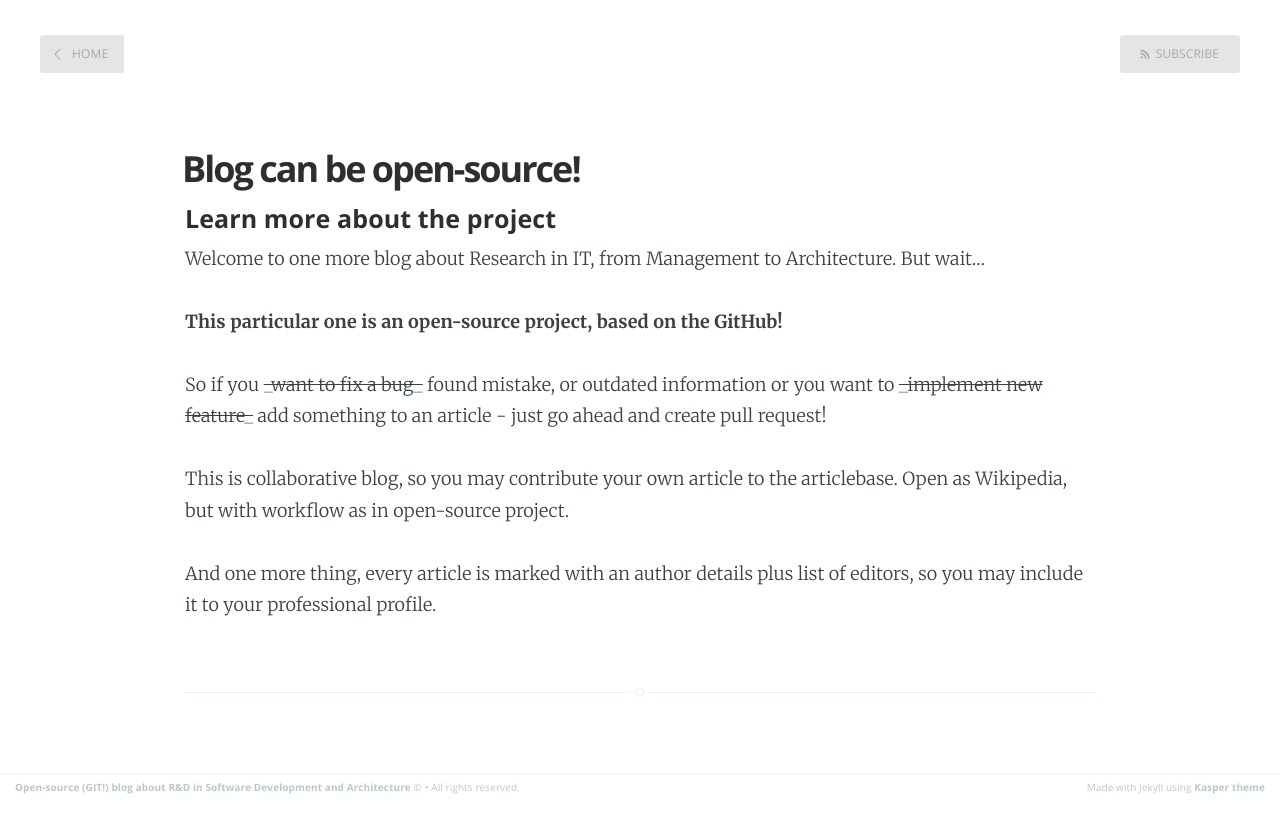
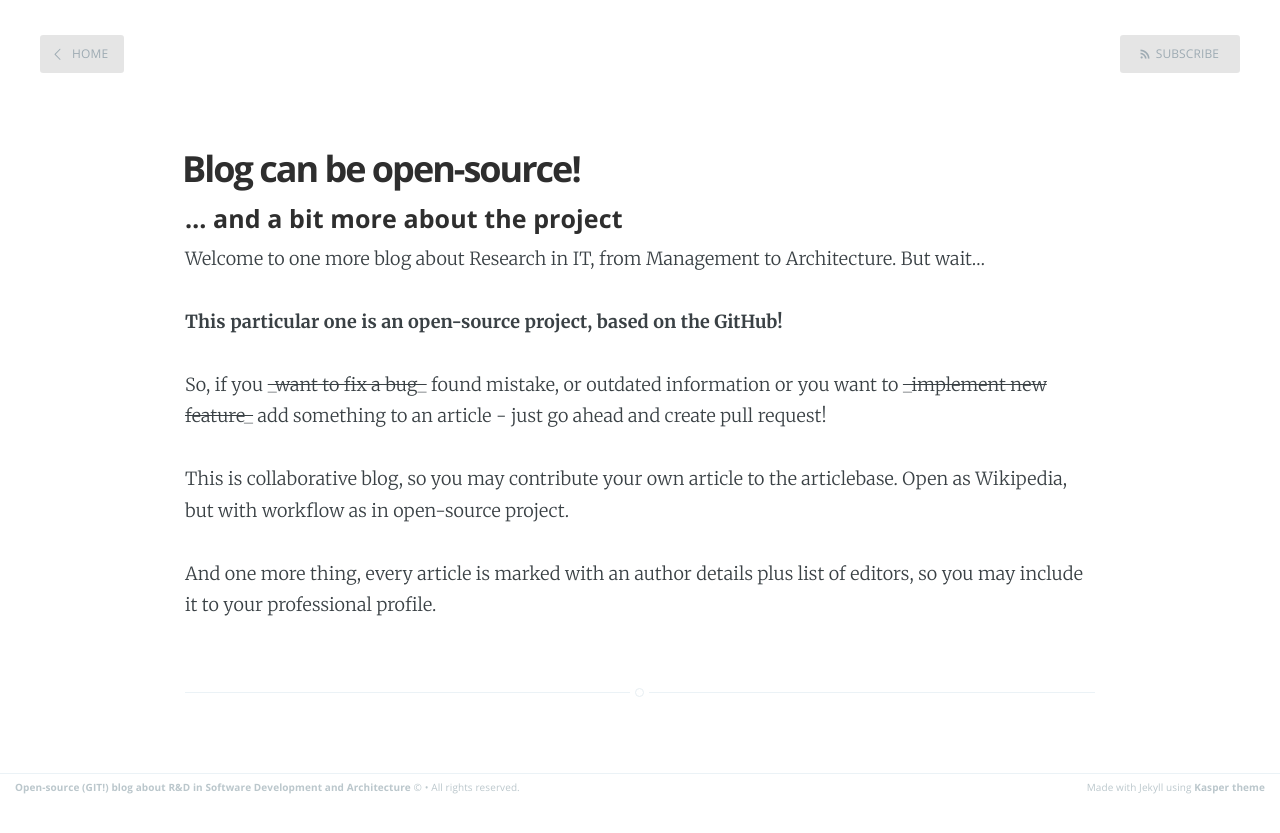
Before and after one commit to rndblog/rndblog.github.io, a Jekyll site: the page built from about.md, in a window 1280 px wide. Shown: the top 833 px of the page. Built offline with Jekyll 4.4.1, drawn with Linux system fonts in a browser that asks for light colours; Markdown is read by kramdown in place of the engine named in the settings.

Commit message:
Initial setup

```diff
--- a/about.md
+++ b/about.md
@@ -4,13 +4,13 @@ title: Blog can be open-source!
 ---
 
 
-#### Learn more about the project
+#### ... and a bit more about the project
 
 Welcome to  one more blog about Research in IT, from Management to Architecture. But wait...
 
 **This particular one is an open-source project, based on the GitHub!**
 
-So if you <S>_want to fix a bug_</S> found mistake, or outdated information or you want to <S>_implement new feature_</S> add something to an article - just go ahead and create pull request!
+So, if you <S>_want to fix a bug_</S> found mistake, or outdated information or you want to <S>_implement new feature_</S> add something to an article - just go ahead and create pull request!
 
 This is collaborative blog, so you may contribute your own article to the articlebase. Open as Wikipedia, but with workflow as in open-source project.
 
```
